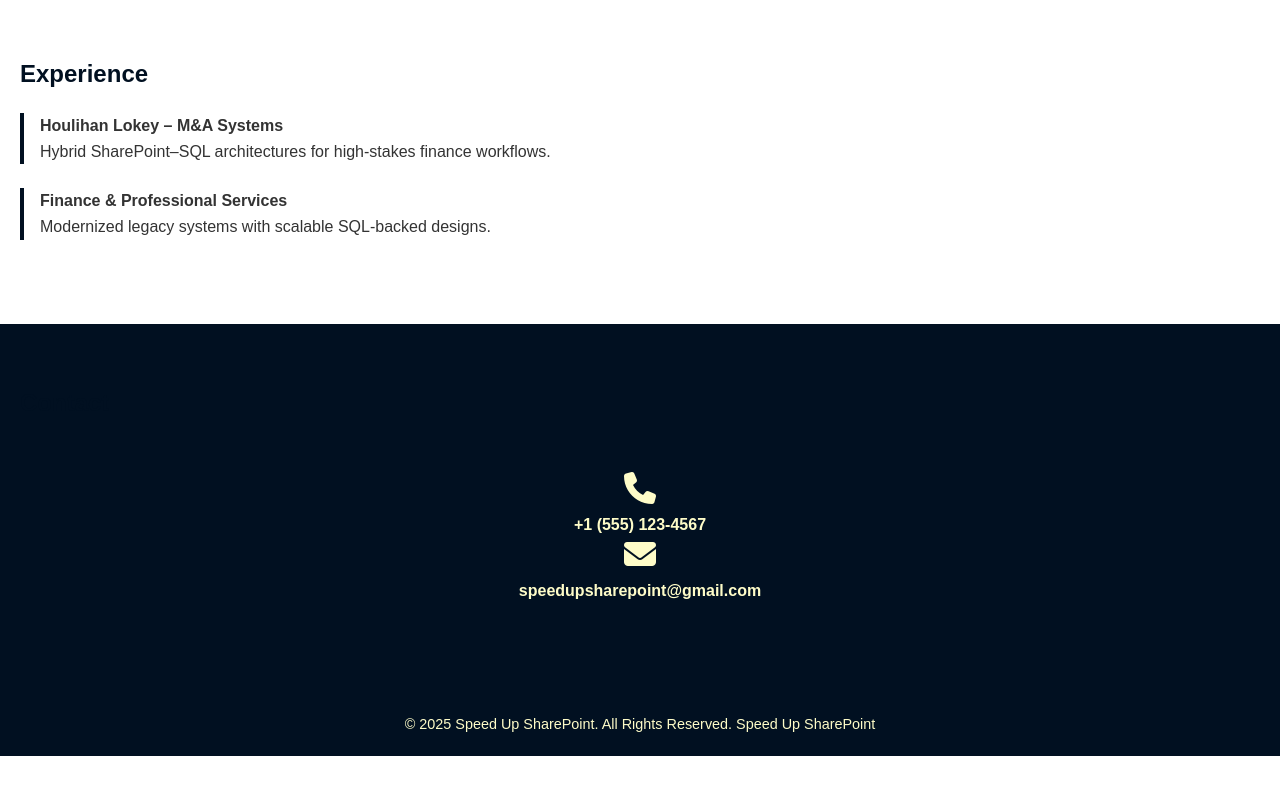
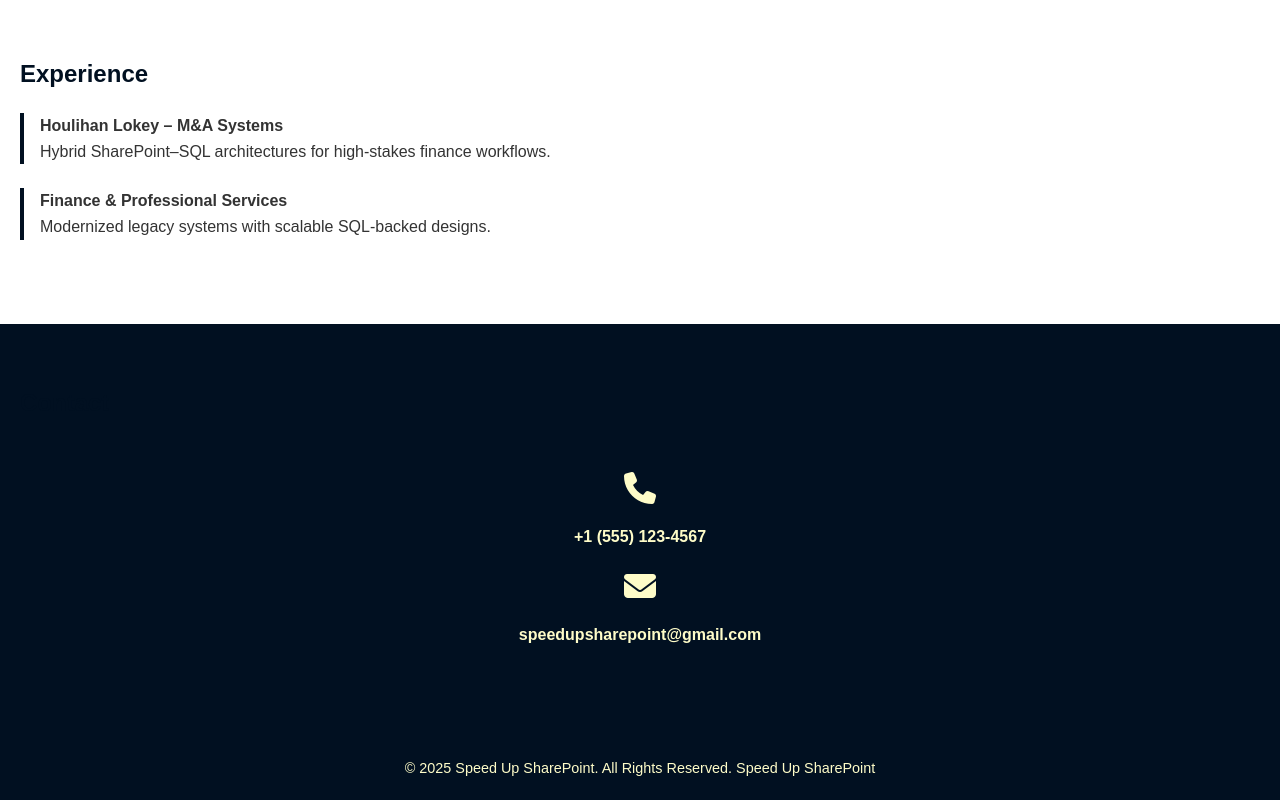
Before and after one commit to mharoot/SpeedUpSharePoint, a plain HTML site: page index.html in a window 1280 px wide. Shown: the part 939-1739 px from the top of the page. Before the commit the page ends 1695 px from the top, so only its background shows below. Drawn offline with Linux system fonts and the light colour scheme.

Commit message:
Update index.html

```diff
--- a/index.html
+++ b/index.html
@@ -201,6 +201,10 @@ ul {
   border-radius: 8px;
   text-align: center;
   color: var(--secondary);
+  display: flex;
+  flex-direction: column;
+  align-items: center;
+  gap: 20px; /* Add spacing between phone and email */
 }
 
 .contact-box a {
@@ -212,12 +216,11 @@ ul {
 .contact-icon {
   font-size: 2rem;
   color: var(--secondary);
-  margin-bottom: 8px;
-  display: inline-block;
+  display: block;
 }
 
 .contact-icon:hover {
-  color: #fafcc8; /* slightly brighter on hover */
+  color: #fafcc8;
 }
 
 /* Footer */
```
